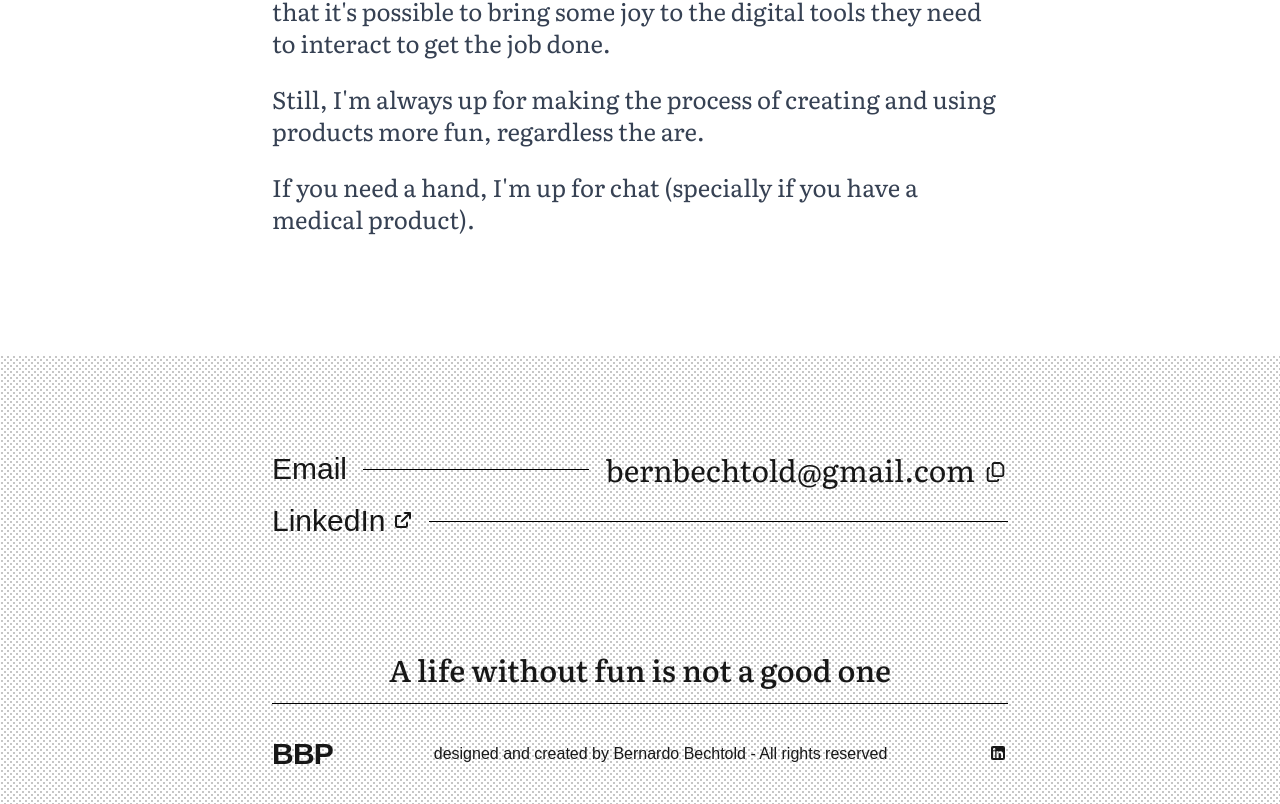
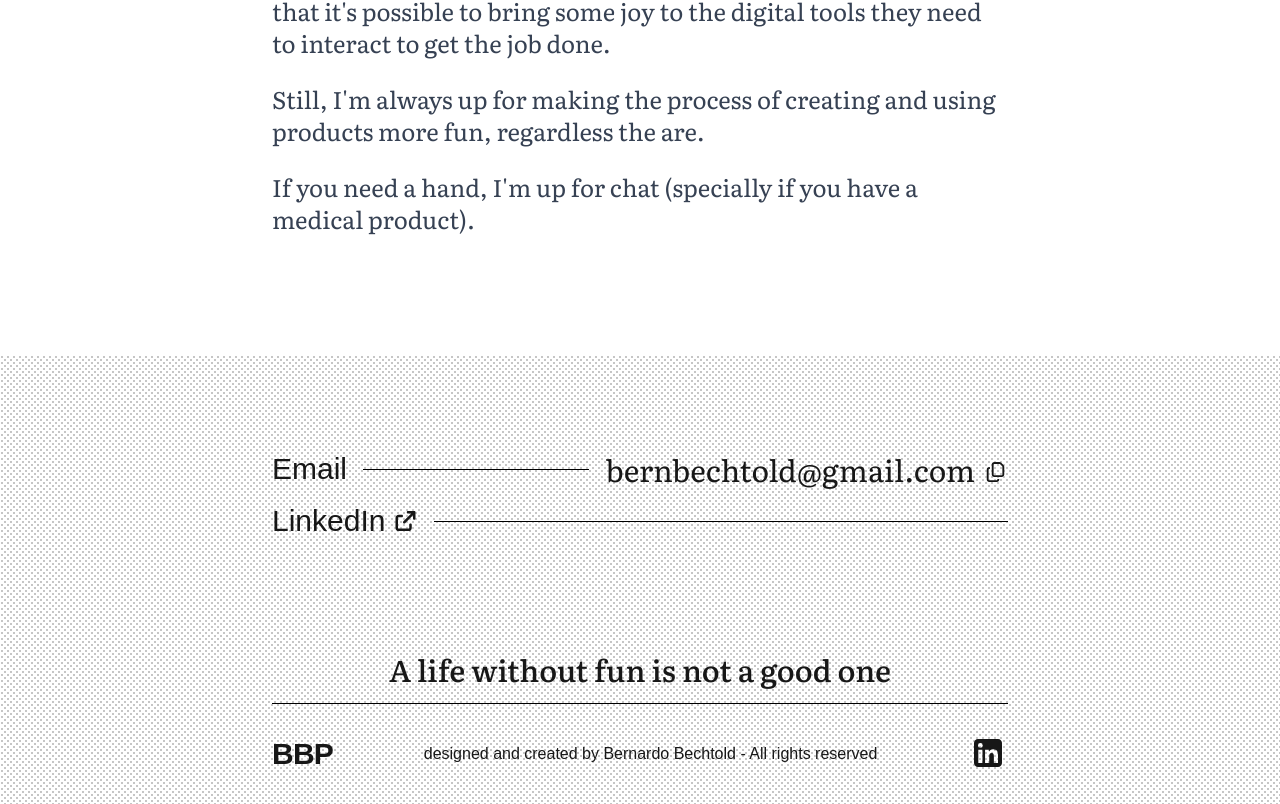
Before and after one commit to bernbecht/bbp-portfolio, a Next.js app: page / in a window 1280 px wide. Shown: the part 2269-3073 px from the top of the page. Built offline with nearby package versions, Linux system fonts and the light colour scheme.

Commit message:
♿️ makes linkedin contact as a whole link

```diff
--- a/components/Footer.tsx
+++ b/components/Footer.tsx
@@ -75,20 +75,20 @@ export function Footer() {
             </div>
 
             <div className="flex items-center gap-4">
-              <div className="flex items-center gap-2">
-                <span className="font-medium text-3xl">LinkedIn</span>
               <a
                 href="https://br.linkedin.com/in/bbechtold"
                 target="_blank"
                 rel="noopener noreferrer"
                 aria-label="LinkedIn profile, opens in new tab"
+                className="flex items-baseline gap-2  hover:text-blue-600 transition-colors"
               >
+                <span className="font-medium text-3xl">LinkedIn</span>
                 <FontAwesomeIcon
                   icon={faArrowUpRightFromSquare}
                   aria-hidden="true"
+                  size="lg"
                 />
               </a>
-              </div>
 
               <div className="flex-grow border-t border-black" />
             </div>
@@ -118,7 +118,11 @@ export function Footer() {
             rel="noopener noreferrer"
             aria-label="LinkedIn profile, opens in new tab"
           >
-            <FontAwesomeIcon icon={faSquareLinkedin} aria-hidden="true" />
+            <FontAwesomeIcon
+              icon={faSquareLinkedin}
+              aria-hidden="true"
+              size="2x"
+            />
           </a>
         </div>
       </div>
```
Lines whose indentation alone changed are shown as unchanged.
